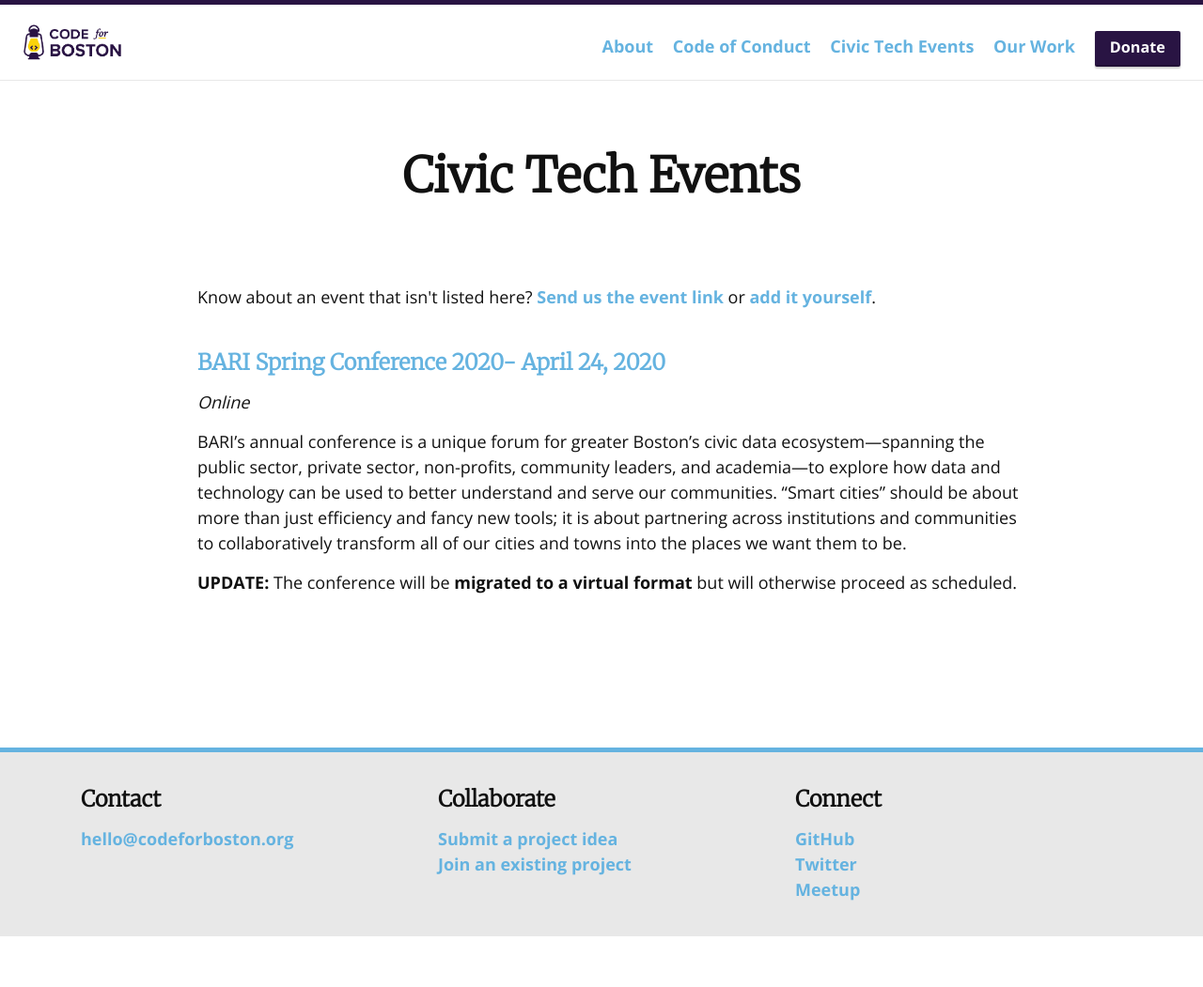
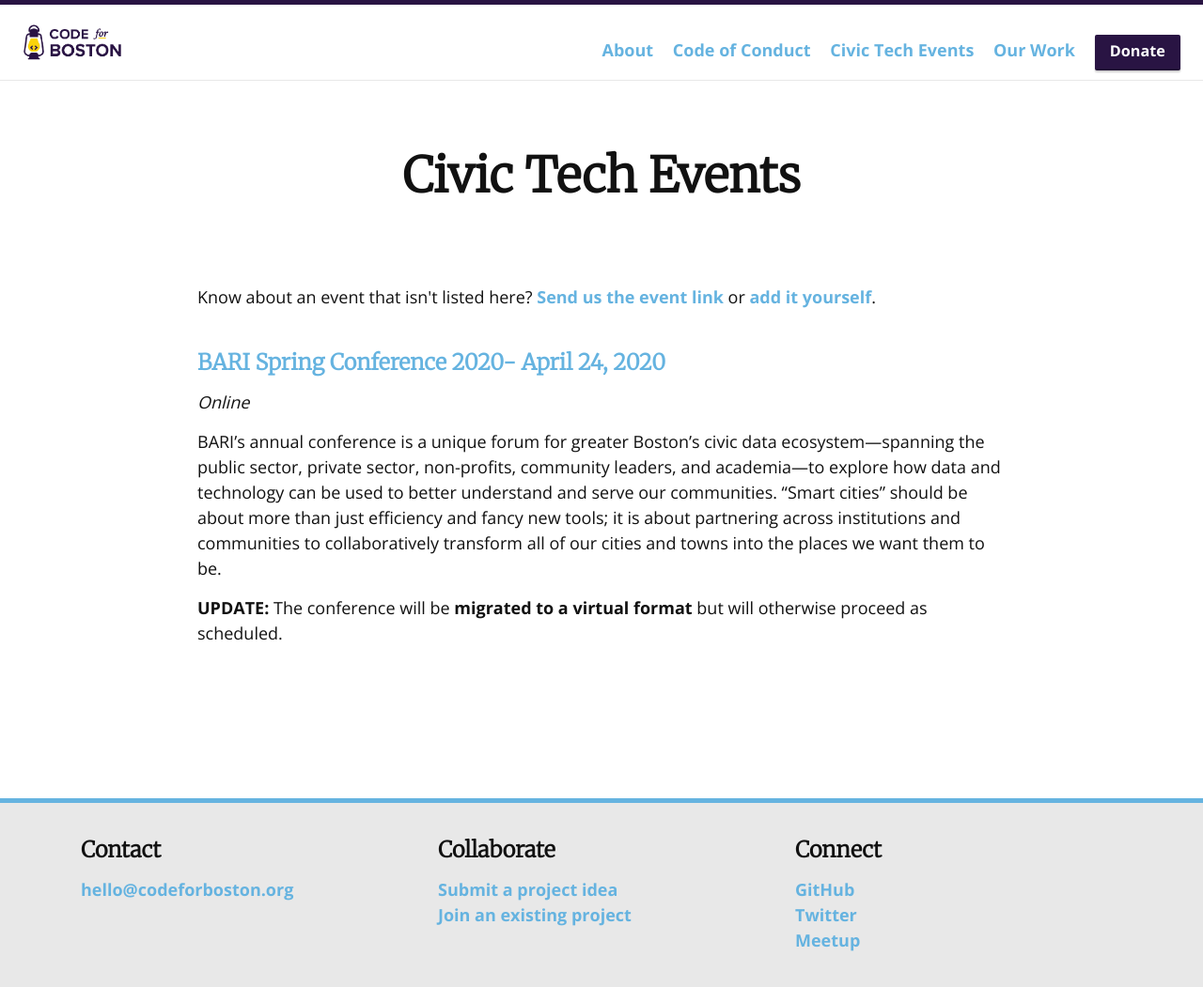
Before and after one commit to codeforboston/codeforboston.org, a Jekyll site: the page built from event.html, in a window 1280 px wide. Shown: the whole page at 94% size. Built offline with Jekyll 4.4.1, drawn with Linux system fonts in a browser that asks for light colours; nearby versions of some CDN libraries; before the commit the page ends 997 px from its top, so only the background shows below that.

Commit message:
Quick and Dirty Mobile Responsive Updates
* Add max-width to centered class to prevent text from going off screen on mobile devices.
* Move responsibility for height of list items into CSS targeting that.
* Dirty hack to make list items use inline-block for all views.

```diff
--- a/css/main.scss
+++ b/css/main.scss
@@ -124,8 +124,17 @@
 
 
 .site-nav {
-    float: right;
-    line-height: 56px;
+  margin-top: 1rem;
+  float: right;
+}
+
+.site-header .page-links ul li {
+  display: inline-block!important;
+  height: 56px;
+}
+
+.centered {
+  max-width: 100%;
 }
 
 
```
